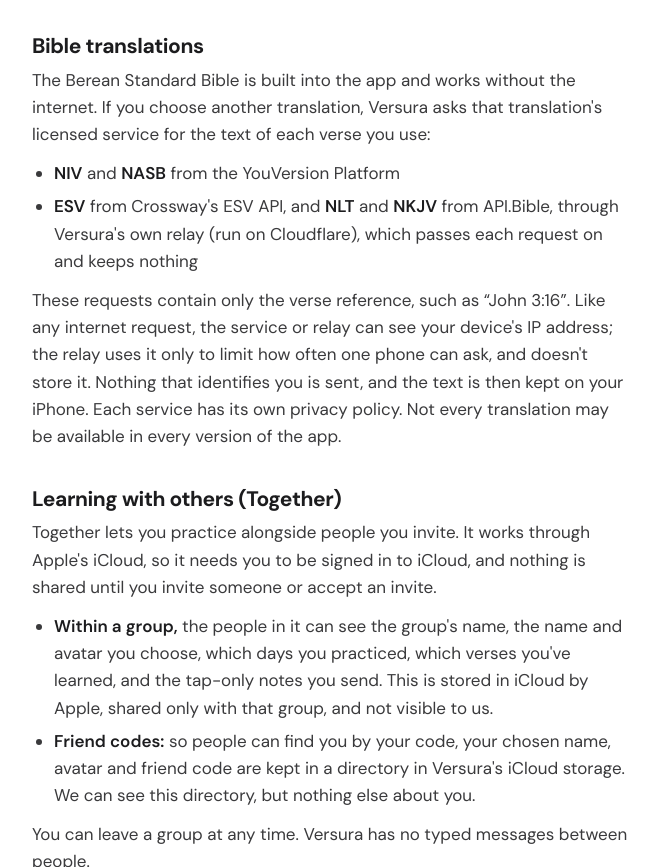
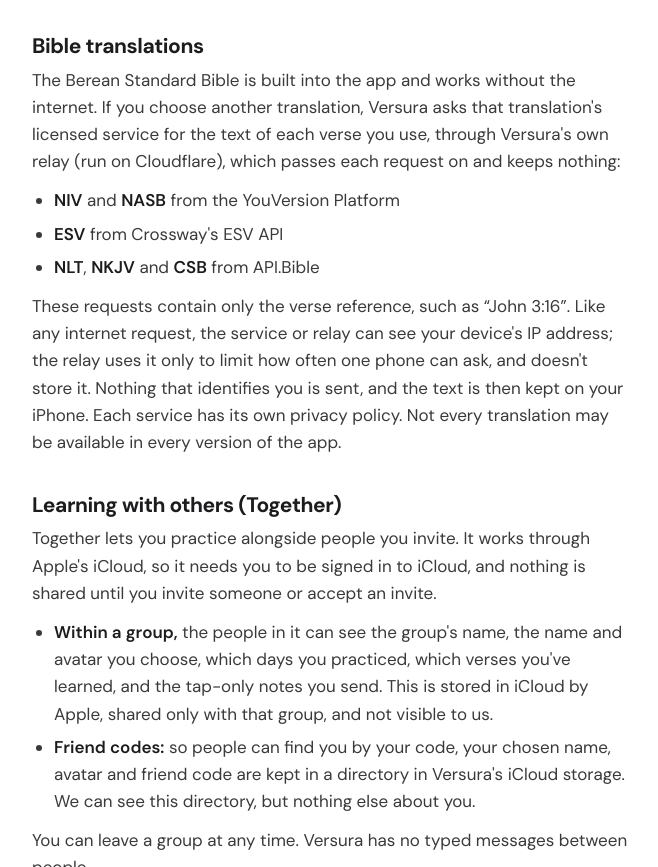
Before and after one commit to Abrahamkattil/versura-site, a plain HTML site: page privacy/index.html in a window 1280 px wide. Shown: the part 968-1835 px from the top of the page, without its empty margins (308-966 px from the left). Drawn offline with Linux system fonts and the light colour scheme.

Commit message:
Privacy: every licensed translation goes through Versura's relay; CSB added
Co-Authored-By: Claude Opus 5.5 <noreply@anthropic.com>

```diff
--- a/privacy/index.html
+++ b/privacy/index.html
@@ -43,10 +43,11 @@
     <p>When you recite a verse aloud, Versura uses Apple's speech recognition to turn your voice into text so it can check your words. On iPhones that can do this themselves, your voice stays on the phone. On others, the audio is sent to Apple to be turned into text, under <a href="https://www.apple.com/legal/privacy/">Apple's privacy policy</a>. Versura never saves or sends us your recordings. This only happens if you allow microphone and speech recognition access, and you can turn them off at any time in the iPhone's Settings app.</p>
 
     <h2>Bible translations</h2>
-    <p>The Berean Standard Bible is built into the app and works without the internet. If you choose another translation, Versura asks that translation's licensed service for the text of each verse you use:</p>
+    <p>The Berean Standard Bible is built into the app and works without the internet. If you choose another translation, Versura asks that translation's licensed service for the text of each verse you use, through Versura's own relay (run on Cloudflare), which passes each request on and keeps nothing:</p>
     <ul>
       <li><strong>NIV</strong> and <strong>NASB</strong> from the YouVersion Platform</li>
-      <li><strong>ESV</strong> from Crossway's ESV API, and <strong>NLT</strong> and <strong>NKJV</strong> from API.Bible, through Versura's own relay (run on Cloudflare), which passes each request on and keeps nothing</li>
+      <li><strong>ESV</strong> from Crossway's ESV API</li>
+      <li><strong>NLT</strong>, <strong>NKJV</strong> and <strong>CSB</strong> from API.Bible</li>
     </ul>
     <p>These requests contain only the verse reference, such as “John 3:16”. Like any internet request, the service or relay can see your device's IP address; the relay uses it only to limit how often one phone can ask, and doesn't store it. Nothing that identifies you is sent, and the text is then kept on your iPhone. Each service has its own privacy policy. Not every translation may be available in every version of the app.</p>
 
```
